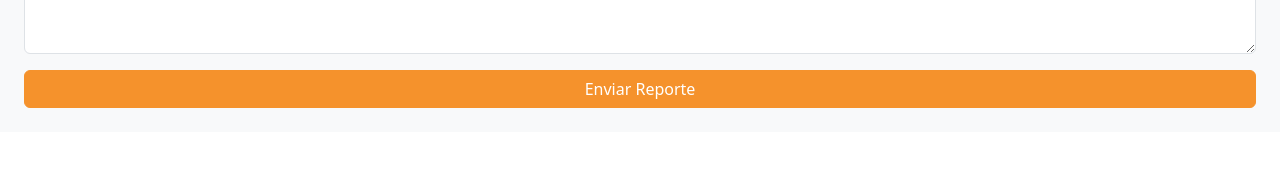
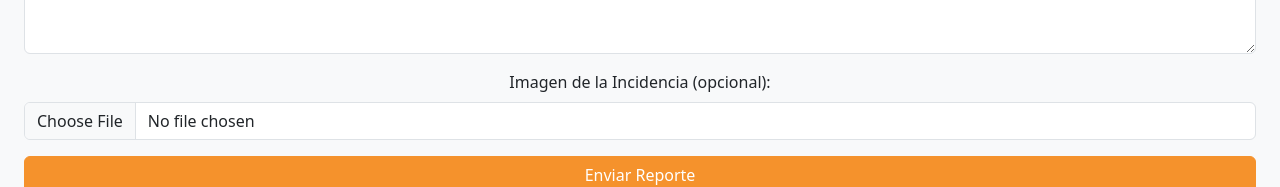
Before and after one commit to adriaanbrl/proyectofrontzimenta, a React (Create React App) app: page /garantia in a window 1280 px wide. Shown: the part 454-641 px from the top of the page. Built offline with nearby package versions, Linux system fonts and the light colour scheme; no server answers.

Commit message:
Incidencia con Imagen

```diff
--- a/src/components/client/ProfileElements/Warranty.js
+++ b/src/components/client/ProfileElements/Warranty.js
@@ -16,6 +16,7 @@ function Warranty() {
   const [error, setError] = useState('');
   const [buildingId, setBuildingId] = useState(null);
   const [loadingBuildingId, setLoadingBuildingId] = useState(true);
+  const [imagen, setImagen] = useState(null); // Nuevo estado para la imagen
 
   useEffect(() => {
     document.title = "Reportar Incidencia de Garantía";
@@ -65,6 +66,10 @@ function Warranty() {
     fetchEstancias();
   }, []);
 
+  const handleImagenChange = (event) => {
+    setImagen(event.target.files[0]);
+  };
+
   const handleSubmit = async (event) => {
     event.preventDefault();
     setIsSubmitting(true);
@@ -76,22 +81,21 @@ function Warranty() {
       return;
     }
 
+    const formData = new FormData();
+    formData.append('title', titulo);
+    formData.append('description', descripcion);
+    formData.append('categoryId', parseInt(categoriaId, 10));
+    formData.append('roomId', parseInt(estanciaId, 10));
+    if (imagen) {
+      formData.append('image', imagen);
+    }
+
     try {
       const response = await fetch(
         `http://localhost:8080/api/buildings/${buildingId}/incidents?categoryId=${parseInt(categoriaId, 10)}&roomId=${parseInt(estanciaId, 10)}`,
         {
           method: 'POST',
-          headers: {
-            'Content-Type': 'application/json',
-          },
-          body: JSON.stringify({
-            title: titulo,
-            status: 'Pendiente',
-            description: descripcion,
-            building: {
-              id: buildingId,
-            },
-          }),
+          body: formData, // Usar FormData para enviar archivos
         }
       );
 
@@ -102,6 +106,7 @@ function Warranty() {
         setDescripcion('');
         setCategoriaId('');
         setEstanciaId('');
+        setImagen(null); // Limpiar el estado de la imagen
       } else {
         const errorText = await response.text();
         console.error('Error al registrar la incidencia:', response.status, errorText);
@@ -194,6 +199,15 @@ function Warranty() {
           />
         </Form.Group>
 
+        {/* Nuevo campo para la imagen */}
+        <Form.Group className="mb-3" controlId="imagen">
+          <Form.Label>Imagen de la Incidencia (opcional):</Form.Label>
+          <Form.Control
+            type="file"
+            onChange={handleImagenChange}
+          />
+        </Form.Group>
+
         <Button variant="primary" type="submit" disabled={isSubmitting} className="w-100">
           {isSubmitting ? 'Enviando...' : 'Enviar Reporte'}
         </Button>
```
